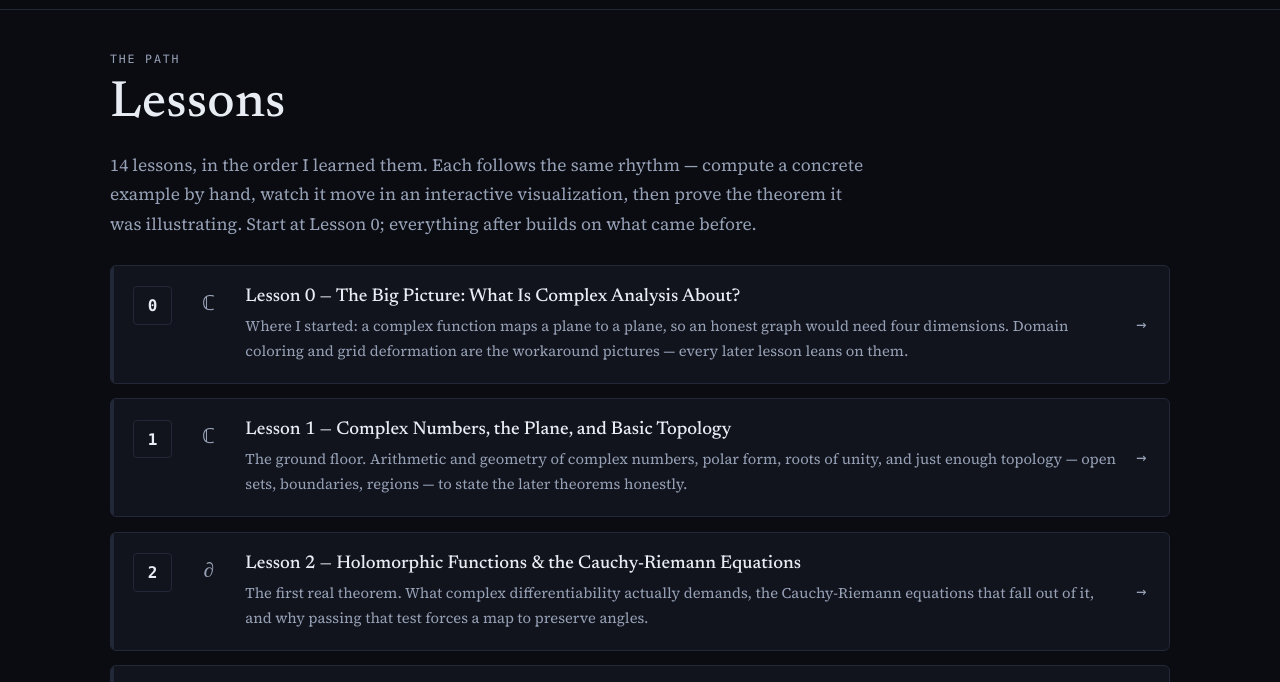
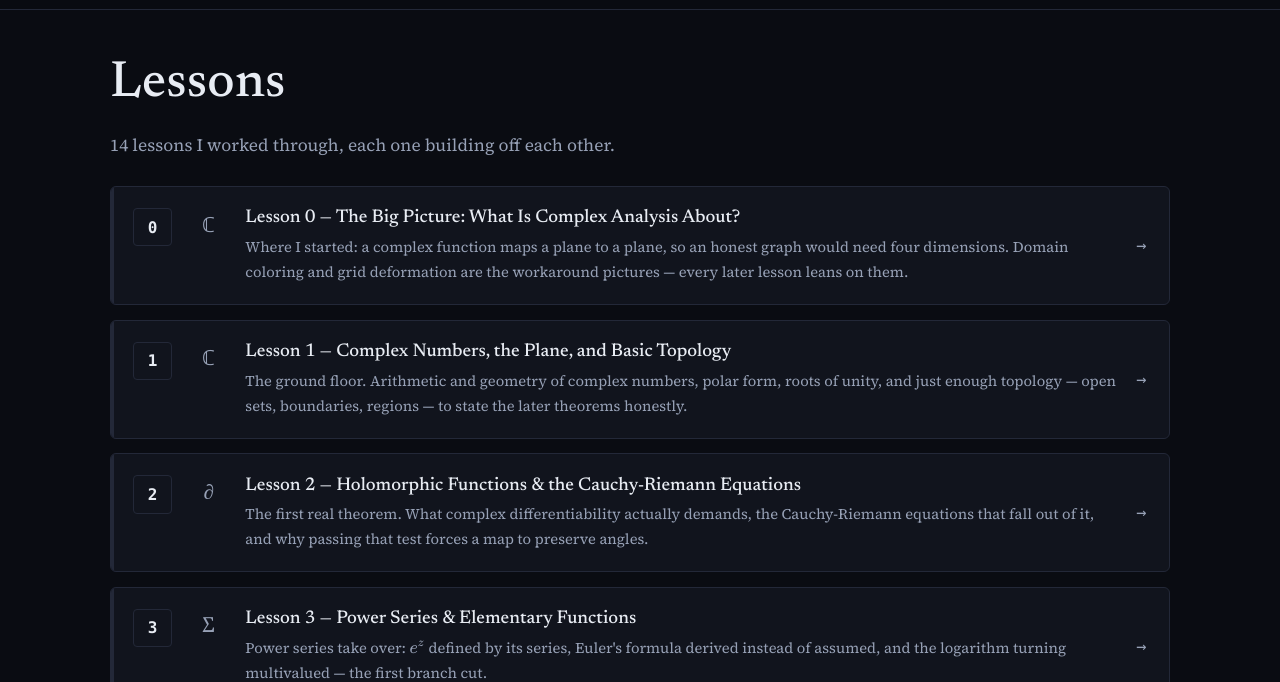
Before and after one commit to maxschottenfeld/complex-analysis, an Eleventy site: page src/lessons/index.njk in a window 1280 px wide. Shown: the part 45-727 px from the top of the page. Built offline with nearby package versions, Linux system fonts and the light colour scheme; Eleventy itself is replaced by a stand-in of ours; files that its build step writes are made by us from their sources.

Commit message:
Job B: Max's rewrites for the lessons and gallery ledes
- Lessons index: lede rewritten to Max's own line; dropped the "same
  rhythm -- compute, visualize, prove" claim, which Lessons 9-12 don't
  support (zero visualizations). Meta description carried the same
  claim, replaced with the new lede.
- Visualizations index: closing sentence rewritten per Max's draft.
- Removed the "The path" / "The gallery" section eyebrows, matching the
  front-page eyebrow removal in 9597bf6.

```diff
--- a/src/lessons/index.njk
+++ b/src/lessons/index.njk
@@ -1,14 +1,13 @@
 ---
 layout: base.njk
 title: Lessons
-description: "Complex analysis lessons in the order they were learned — each one computes a concrete example, embeds an interactive visualization, then proves the theorem it illustrates."
+description: "14 lessons I worked through, each one building off each other."
 wide: true
 ---
 
 <div class="page-head">
-  <p class="section-eyebrow">The path</p>
   <h1>Lessons</h1>
-  <p class="lede">{{ lessons.length }} lessons, in the order I learned them. Each follows the same rhythm — compute a concrete example by hand, watch it move in an interactive visualization, then prove the theorem it was illustrating. Start at Lesson 0; everything after builds on what came before.</p>
+  <p class="lede">{{ lessons.length }} lessons I worked through, each one building off each other.</p>
 </div>
 
 <div class="lesson-path">
--- a/src/visualizations/index.njk
+++ b/src/visualizations/index.njk
@@ -6,9 +6,8 @@ wide: true
 ---
 
 <div class="page-head">
-  <p class="section-eyebrow">The gallery</p>
   <h1>Visualizations</h1>
-  <p class="lede">Every interactive built for this project, in lesson order. Each one lives inside its <a href="/lessons/">lesson</a> — commissioned right after I learned the theorem it illustrates, to make that specific idea tangible. This page is the reference shelf, if you just want to drag points, move sliders, and step through proofs.</p>
+  <p class="lede">Every interactive built for this project, in lesson order. Each one lives inside its <a href="/lessons/">lesson</a> — commissioned right after I learned the theorem it illustrates, to make that specific idea tangible. This page holds all of them, in order.</p>
 </div>
 
 <div class="viz-grid">
```
